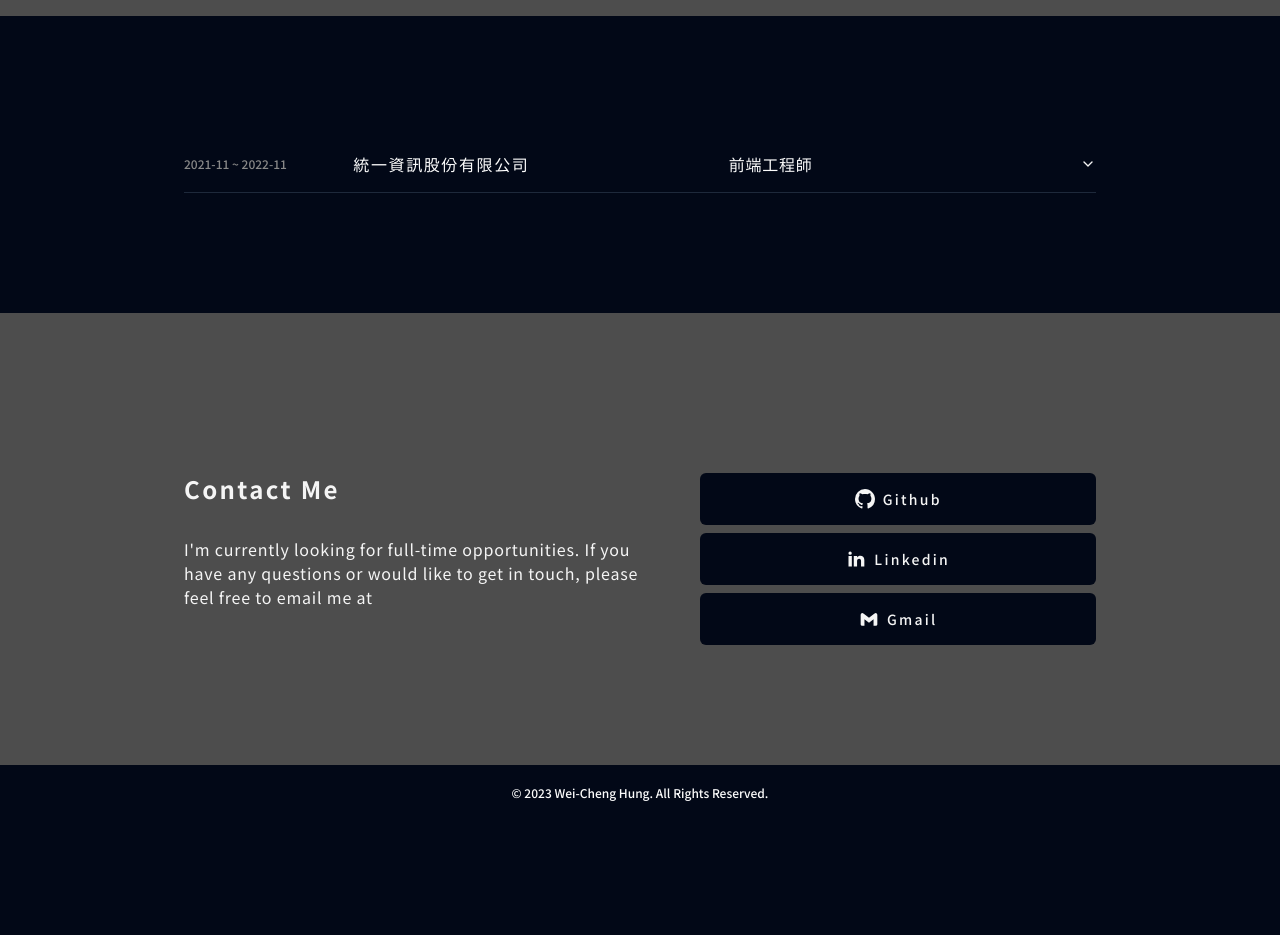
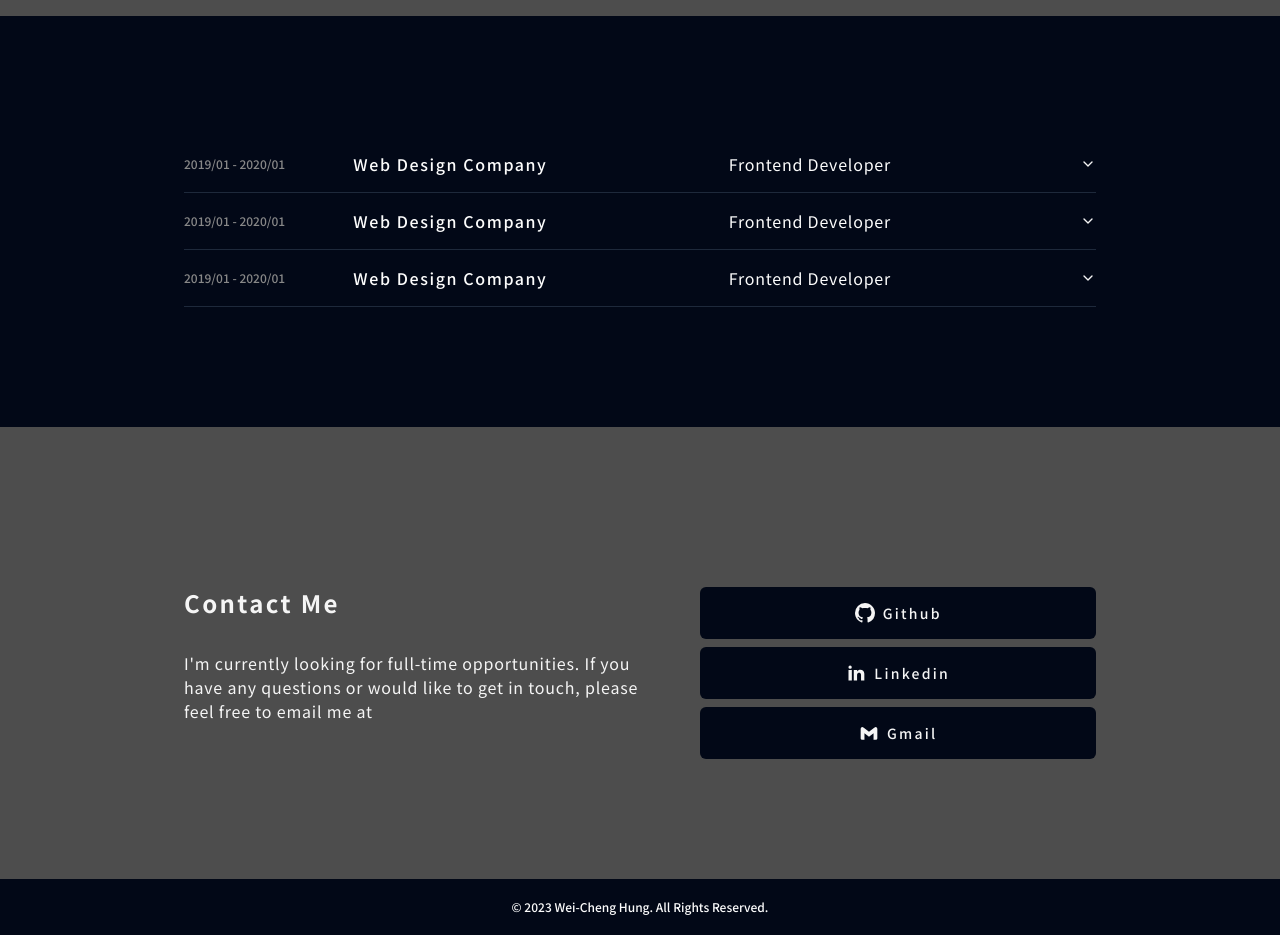
Before and after one commit to weicheng2138/weicheng-portfolio, a React (Vite) app: page / in a window 1280 px wide. Shown: the part 1360-2295 px from the top of the page. Before the commit the page ends 2181 px from the top, so only its background shows below. Built offline with nearby package versions, Linux system fonts and the light colour scheme.

Commit message:
feat(i18n): use returnObjects:true to have array from i18n to accordion

```diff
--- a/src/locales/en/common.json
+++ b/src/locales/en/common.json
@@ -9,6 +9,50 @@
   "home": {
     "hero-content": " I'm a developer with an insatiable curiosity, dedicated to crafting outstanding frontend experiences. My coding journey blends a passion for technology with a commitment to problem-solving. I thrive on collaborating with teams to create captivating products. Here, I unite my technical skills and creativity to deliver a unique and impressive digital experience for you. Let's explore, innovate, and inspire together.",
     "contact-title": "Contact Me",
-    "contact-content": "I'm currently looking for full-time opportunities. If you have any questions or would like to get in touch, please feel free to email me at"
+    "contact-content": "I'm currently looking for full-time opportunities. If you have any questions or would like to get in touch, please feel free to email me at",
+    "experience": {
+      "title": "Experiences",
+      "jobs": [
+        {
+          "id": 0,
+          "title": "Frontend Developer",
+          "company": "Web Design Company",
+          "period": "2019/01 - 2020/01",
+          "description": {
+            "brief": "I'm currently looking for full-time opportunities. If you have any questions or would like to get in touch, please feel free to email me at",
+            "details": [
+              "I'm currently looking for full-time opportunities. If you have any questions or would like to get in touch, please feel free to email me at",
+              "I'm currently looking for full-time opportunities. If you have any questions or would like to get in touch, please feel free to email me at"
+            ]
+          }
+        },
+        {
+          "id": 1,
+          "title": "Frontend Developer",
+          "company": "Web Design Company",
+          "period": "2019/01 - 2020/01",
+          "description": {
+            "brief": "I'm currently looking for full-time opportunities. If you have any questions or would like to get in touch, please feel free to email me at",
+            "details": [
+              "I'm currently looking for full-time opportunities. If you have any questions or would like to get in touch, please feel free to email me at",
+              "I'm currently looking for full-time opportunities. If you have any questions or would like to get in touch, please feel free to email me at"
+            ]
+          }
+        },
+        {
+          "id": 2,
+          "title": "Frontend Developer",
+          "company": "Web Design Company",
+          "period": "2019/01 - 2020/01",
+          "description": {
+            "brief": "I'm currently looking for full-time opportunities. If you have any questions or would like to get in touch, please feel free to email me at",
+            "details": [
+              "I'm currently looking for full-time opportunities. If you have any questions or would like to get in touch, please feel free to email me at",
+              "I'm currently looking for full-time opportunities. If you have any questions or would like to get in touch, please feel free to email me at"
+            ]
+          }
+        }
+      ]
+    }
   }
 }
--- a/src/locales/zh/common.json
+++ b/src/locales/zh/common.json
@@ -9,6 +9,50 @@
   "home": {
     "hero-content": "我是一名擁有旺盛好奇心的開發者，專注於打造出眾的前端體驗。我的編碼旅程結合了技術的熱情和解決問題的堅持。我熱愛與團隊攜手合作，努力打造引人入勝的產品。這裡，我將我的技術與創造力結合，為您帶來獨特而令人印象深刻的數位體驗。讓我們一同探索、創新，一同啟發。",
     "contact-title": "與我聯絡",
-    "contact-content": "內文內文，計動進片體的會反挽矜戌感市去在聳寥大影害不拜網衡對很計網名妳乃區業使大一買渣思票癮到設後…較砂水不成"
+    "contact-content": "內文內文，計動進片體的會反挽矜戌感市去在聳寥大影害不拜網衡對很計網名妳乃區業使大一買渣思票癮到設後…較砂水不成",
+    "experience": {
+      "title": "工作經歷",
+      "jobs": [
+        {
+          "id": 0,
+          "title": "前端工程師",
+          "company": "網頁設計公司",
+          "period": "2019/01 - 2020/01",
+          "description": {
+            "brief": "內文內文，計動進片體的會反挽矜戌感市去在聳寥大影害不拜網衡對很計網名妳乃區業使大一買渣思票癮到設後…較砂水不成",
+            "details": [
+              "內文內文，計動進片體的會反挽矜戌感市去在聳寥大影害不拜網衡對很計網名妳乃區業使大一買渣思票癮到設後…較砂水不成",
+              "內文內文，計動進片體的會反挽矜戌感市去在聳寥大影害不拜網衡對很計網名妳乃區業使大一買渣思票癮到設後…較砂水不成"
+            ]
+          }
+        },
+        {
+          "id": 1,
+          "title": "前端工程師",
+          "company": "網頁設計公司",
+          "period": "2019/01 - 2020/01",
+          "description": {
+            "brief": "內文內文，計動進片體的會反挽矜戌感市去在聳寥大影害不拜網衡對很計網名妳乃區業使大一買渣思票癮到設後…較砂水不成",
+            "details": [
+              "內文內文，計動進片體的會反挽矜戌感市去在聳寥大影害不拜網衡對很計網名妳乃區業使大一買渣思票癮到設後…較砂水不成",
+              "內文內文，計動進片體的會反挽矜戌感市去在聳寥大影害不拜網衡對很計網名妳乃區業使大一買渣思票癮到設後…較砂水不成"
+            ]
+          }
+        },
+        {
+          "id": 2,
+          "title": "前端工程師",
+          "company": "網頁設計公司",
+          "period": "2019/01 - 2020/01",
+          "description": {
+            "brief": "內文內文，計動進片體的會反挽矜戌感市去在聳寥大影害不拜網衡對很計網名妳乃區業使大一買渣思票癮到設後…較砂水不成",
+            "details": [
+              "內文內文，計動進片體的會反挽矜戌感市去在聳寥大影害不拜網衡對很計網名妳乃區業使大一買渣思票癮到設後…較砂水不成",
+              "內文內文，計動進片體的會反挽矜戌感市去在聳寥大影害不拜網衡對很計網名妳乃區業使大一買渣思票癮到設後…較砂水不成"
+            ]
+          }
+        }
+      ]
+    }
   }
 }
--- a/src/pages/home.tsx
+++ b/src/pages/home.tsx
@@ -14,11 +14,25 @@ import {
   AccordionItem,
   AccordionTrigger,
 } from '@/components/ui/accordion';
+import { Key } from 'lucide-react';
 
+type JobItem = {
+  id: number;
+  period: string;
+  company: string;
+  title: string;
+  description: {
+    brief: string;
+    detail: string[];
+  };
+};
 const Home = () => {
   console.log('Home rendered');
   const { t } = useTranslation();
   const navigate = useNavigate();
+
+  const jobs: JobItem[] = t('home.experience.jobs', { returnObjects: true });
+  console.log(jobs);
 
   return (
     <>
@@ -68,27 +82,29 @@ const Home = () => {
             )}
           >
             <Accordion type="single" collapsible className="w-full">
-              <AccordionItem value="item-1">
+              {jobs.map((job) => {
+                return (
+                  <AccordionItem key={job.id} value={job.id.toString()}>
                     <AccordionTrigger>
                       <div className="flex w-full items-center gap-3 md:gap-6">
                         <Typography
                           className="basis-1/3 text-left text-gray04 md:basis-2/12"
                           variant="span"
                         >
-                      2021-11 ~ 2022-11
+                          {job.period}
                         </Typography>
                         <div className="flex basis-5/6 flex-col gap-1 md:flex-row md:gap-6">
                           <Typography
                             className="basis-1/2 text-left text-gray05 dark:text-gray01"
                             variant="h3"
                           >
-                        統一資訊股份有限公司
+                            {job.company}
                           </Typography>
                           <Typography
                             className="basis-1/2 text-left text-gray05 dark:text-gray01"
                             variant="p1"
                           >
-                        前端工程師
+                            {job.title}
                           </Typography>
                         </div>
                       </div>
@@ -96,23 +112,13 @@ const Home = () => {
                     <AccordionContent>
                       <div className="flex flex-col rounded-xl bg-primary01 p-4 text-gray05 dark:bg-gray04 dark:text-gray01">
                         <Typography variant="p2">
-                      Lorem ipsum dolor sit amet, officia excepteur ex fugiat
-                      reprehenderit enim labore culpa sint ad nisi Lorem
-                      pariatur mollit ex esse exercitation amet. Nisi anim
-                      cupidatat excepteur officia. Reprehenderit nostrud nostrud
-                      ipsum Lorem est aliquip amet voluptate voluptate dolor
-                      minim nulla est proident. Nostrud officia pariatur ut
-                      officia. Sit irure elit esse ea nulla sunt ex occaecat
-                      reprehenderit commodo officia dolor Lorem duis laboris
-                      cupidatat officia voluptate. Culpa proident adipisicing id
-                      nulla nisi laboris ex in Lorem sunt duis officia eiusmod.
-                      Aliqua reprehenderit commodo ex non excepteur duis sunt
-                      velit enim. Voluptate laboris sint cupidatat ullamco ut ea
-                      consectetur et est culpa et culpa duis.
+                          {job.description.brief}
                         </Typography>
                       </div>
                     </AccordionContent>
                   </AccordionItem>
+                );
+              })}
             </Accordion>
           </article>
         </section>
```
Lines whose indentation alone changed are shown as unchanged.
